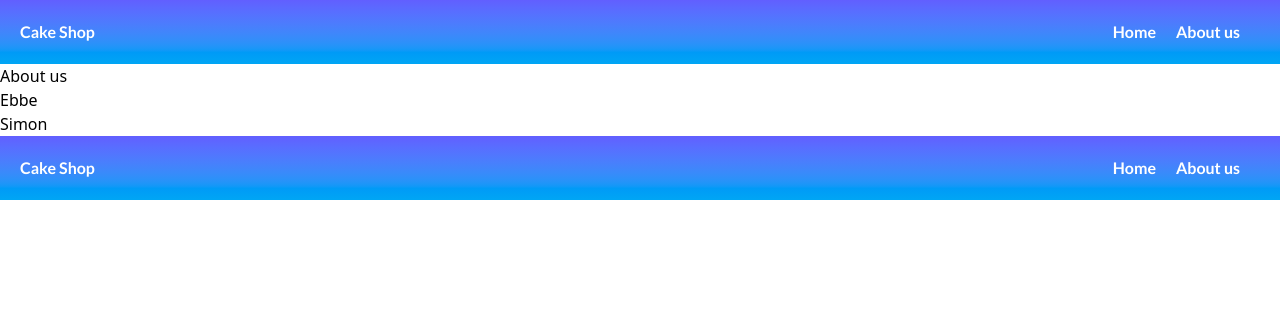
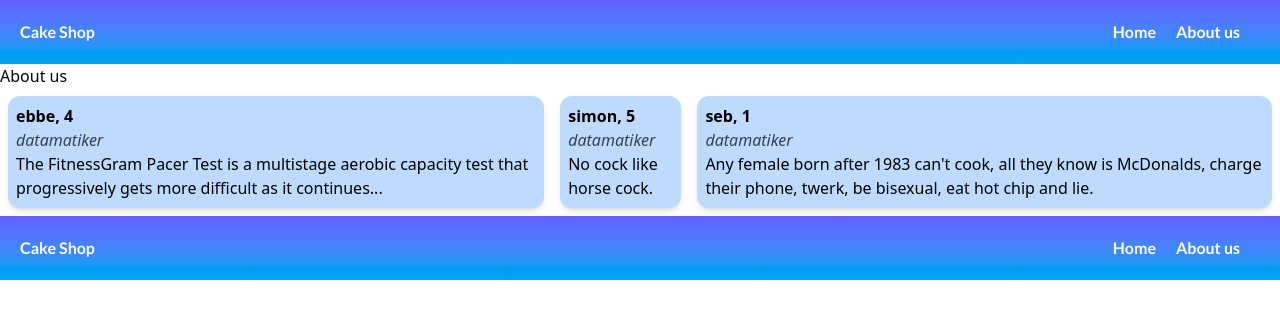
Before and after one commit to EbbJo/cake-shop, a React (Vite) app in the folder cake-shop-frontend/: page /about in a window 1280 px wide. Shown: the top 318 px of the page. Built offline with nearby package versions, Linux system fonts and the light colour scheme; no server answers.

Commit message:
Added a Person() function in about for creating a person on the page (Not done)

```diff
--- a/cake-shop-frontend/src/Pages/AboutPage.jsx
+++ b/cake-shop-frontend/src/Pages/AboutPage.jsx
@@ -6,16 +6,27 @@ function AboutPage() {
             <h1>
                 About us
             </h1>
-            <div>
-                <div>
-                    <h2>Ebbe</h2>
-                </div>
-                <div>
-                    <h2>Simon</h2>
-                </div>
+            <div class="flex">
+                {Person({name:"ebbe",age:"4",profession:"datamatiker",description:"The FitnessGram Pacer Test is a multistage aerobic capacity test that progressively gets more difficult as it continues..."})}
+                {Person({name:"simon",age:"5",profession:"datamatiker",description:"No cock like horse cock."})}
+                {Person({name:"seb",age:"1",profession:"datamatiker",description:"Any female born after 1983 can't cook, all they know is McDonalds, charge their phone, twerk, be bisexual, eat hot chip and lie."})}
+
             </div>
         </div>
     )
 }
 
+function Person({name, age, profession, description}) {
+    return (
+        <div class="bg-blue-200 p-2 m-2 overflow-hidden rounded-xl shadow-md">
+            <div class="font-bold">
+                {name}, {age}
+            </div>
+            <div class="text-gray-700 italic">{profession}</div>
+            <div>{description}</div>
+        </div>
+    )
+}
+
+
 export default AboutPage;
```
Also changed, not shown: 9 other files (tests, documents, lock files or other folders).
